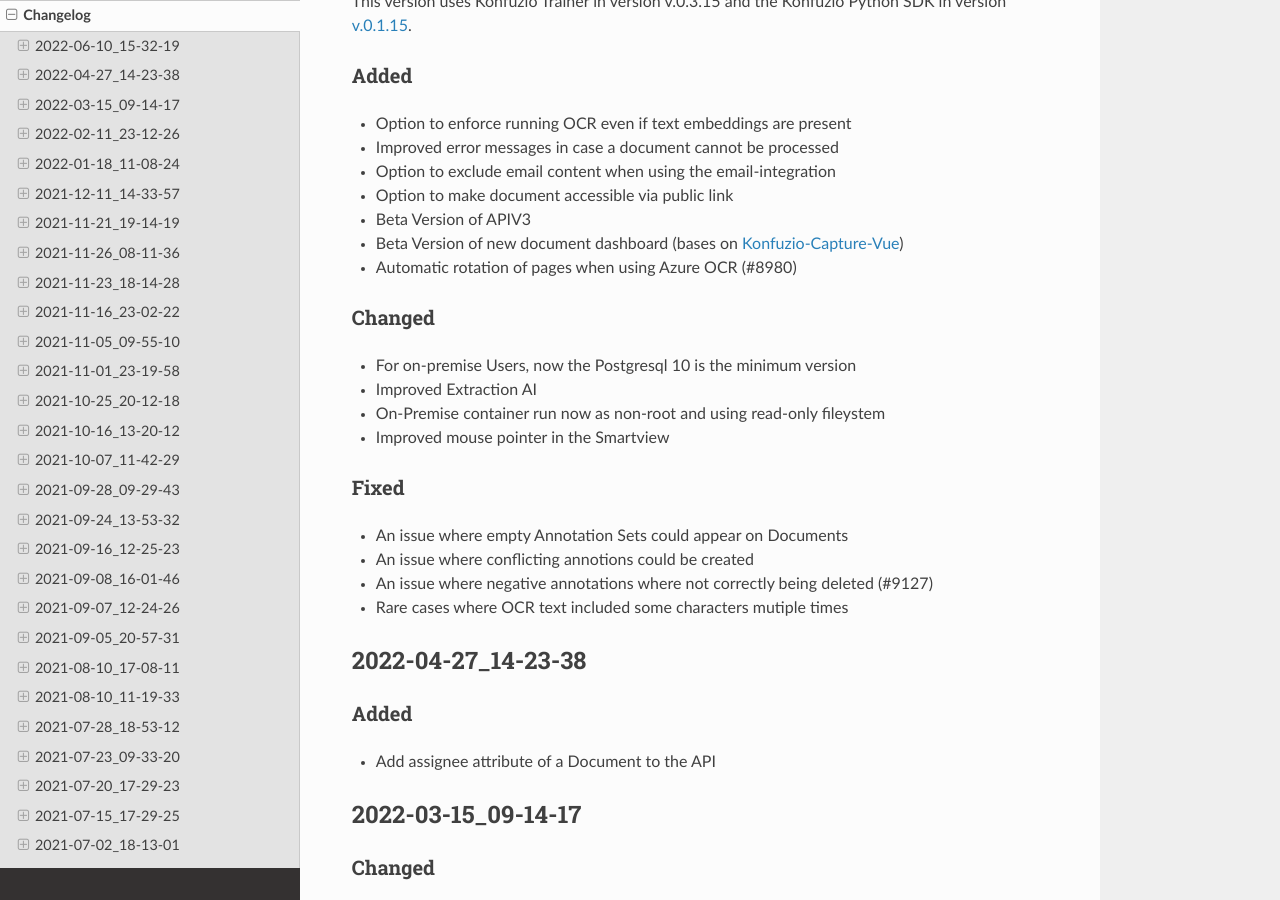
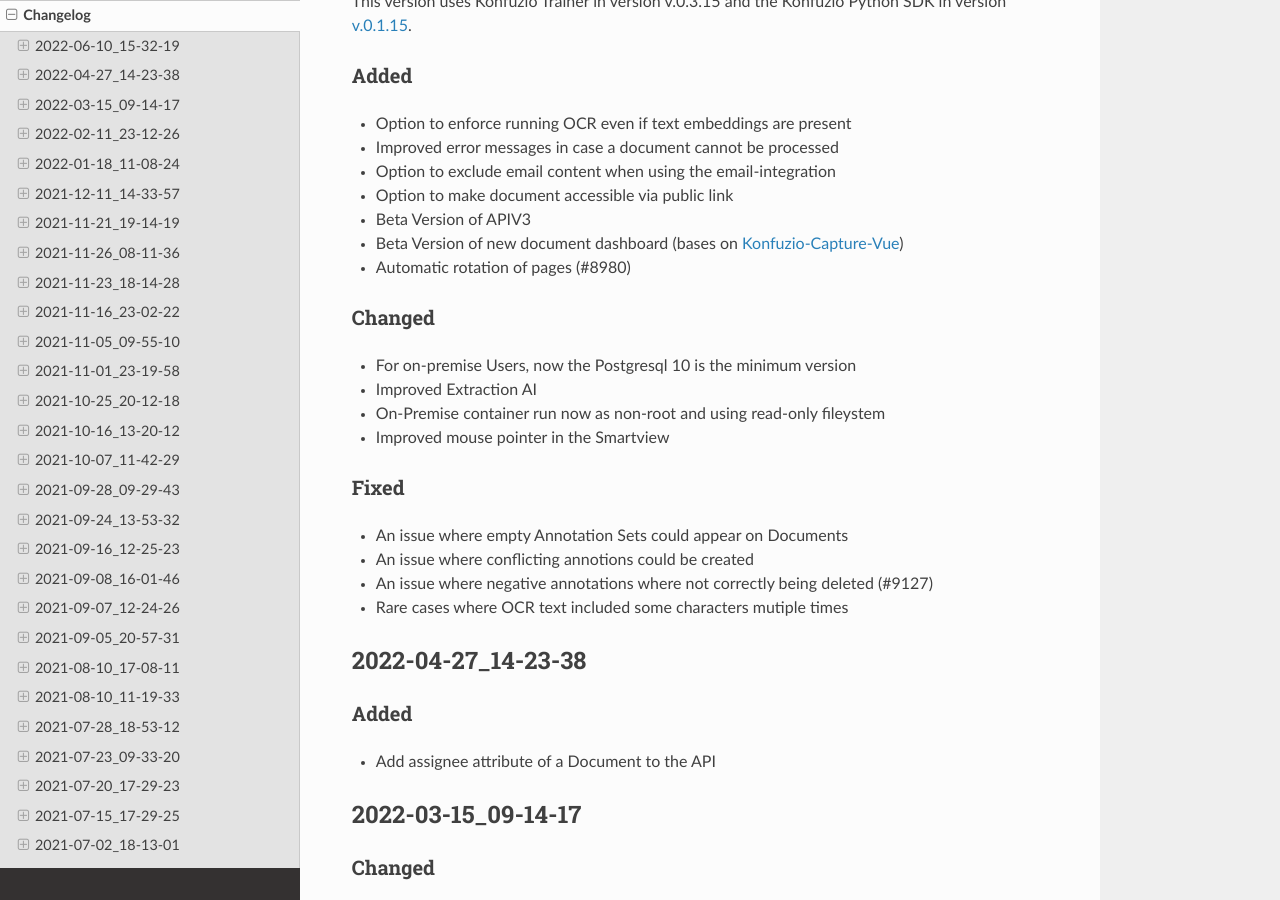
Before and after one commit to konfuzio-ai/konfuzio-sdk, a Sphinx documentation site: the page built from docs/web/changelog_app.md, in a window 1280 px wide and 900 px high, scrolled down 322 px. Built offline with Sphinx 7.4.7 and the Read the Docs theme 2.0.0, drawn with Linux system fonts in a browser that asks for light colours.

Commit message:
Update changelog_app.md

```diff
--- a/docs/web/changelog_app.md
+++ b/docs/web/changelog_app.md
@@ -19,7 +19,7 @@
 - Option to make document accessible via public link
 - Beta Version of APIV3
 - Beta Version of new document dashboard (bases on [Konfuzio-Capture-Vue](https://github.com/konfuzio-ai/konfuzio-capture-vue))
-- Automatic rotation of pages when using Azure OCR (#8980)
+- Automatic rotation of pages (#8980)
 
 ### Changed
 - For on-premise Users, now the Postgresql 10 is the minimum version
```
